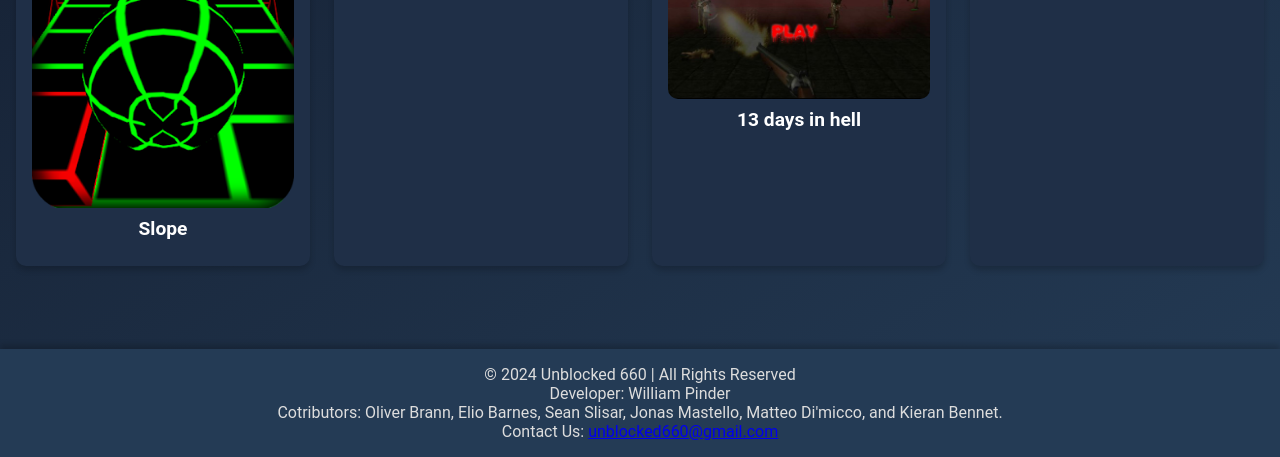
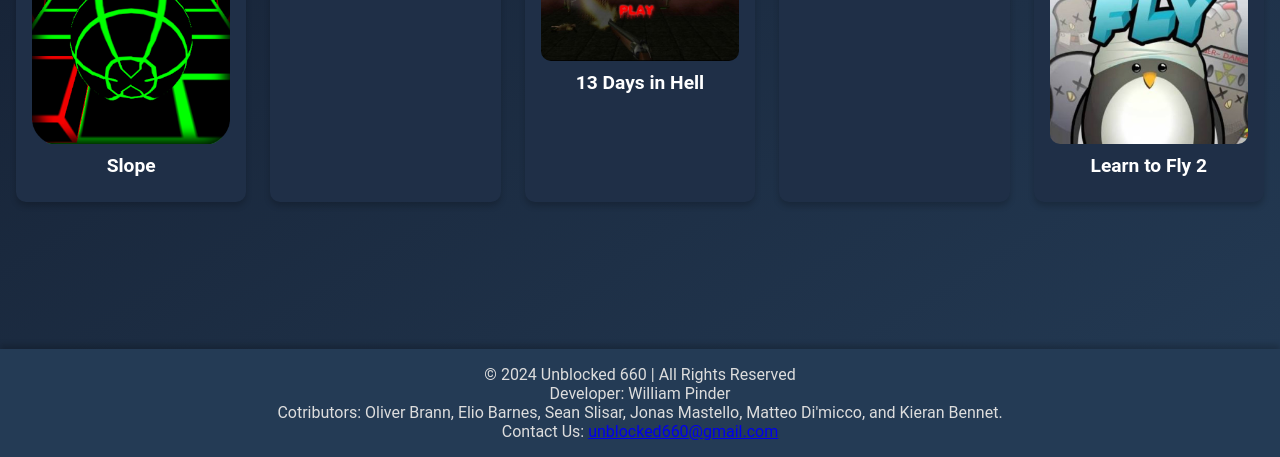
Before and after one commit to UnblockedGames660/UnblockedGames660.github.io, a plain HTML site: page games.html in a window 1280 px wide. Shown: the part 343-800 px from the top of the page. Drawn offline with Linux system fonts and the light colour scheme.

Commit message:
Update games.html

```diff
--- a/games.html
+++ b/games.html
@@ -49,11 +49,15 @@
             </a>
             <a href="/Games/13-days-in-hell.html" class="game-card" data-game="13 days in hell">
                 <img src="/Games/src/13-days-in-hell/13-days-in-hell.JPG" alt="13 days in hell">
-                <h3>13 days in hell</h3>
+                <h3>13 Days in Hell</h3>
             </a>
-            <a href="/Games/Ragdoll-hit" class="game-card" data-game="13 days in hell">
+            <a href="/Games/Ragdoll-hit" class="game-card" data-game="ragdoll hit">
                 <img src="/Games/src/Ragdoll-hit/logo.jpg" alt="ragdoll hit">
                 <h3>Ragdoll hit</h3>
+            </a>
+            <a href="/Games/Ragdoll-hit" class="game-card" data-game="Learn to Fly 2">
+                <img src="/Games/src/learn-to-fly-2/learn-to-fly-2.jpg" alt="learn to fly 2">
+                <h3>Learn to Fly 2</h3>
             </a>
             <!-- Continue adding game blocks here -->
         </div>
```
